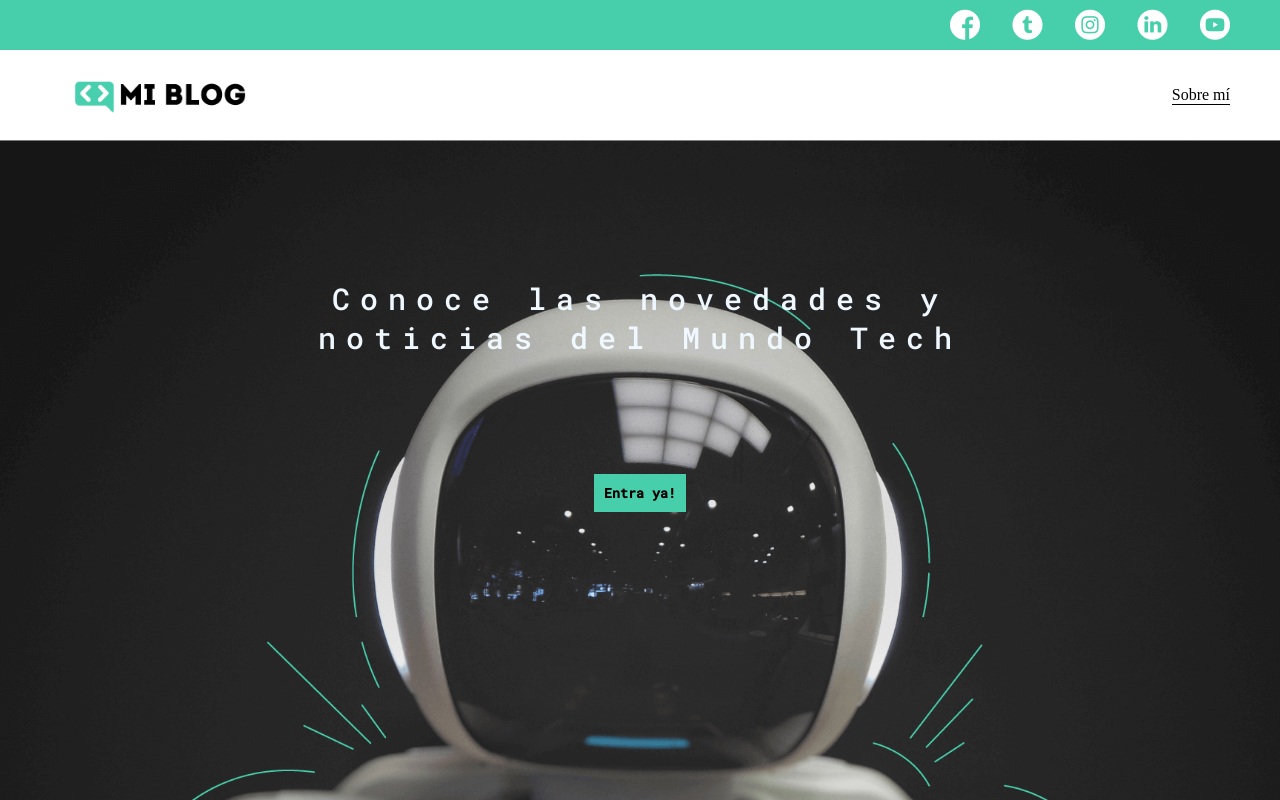
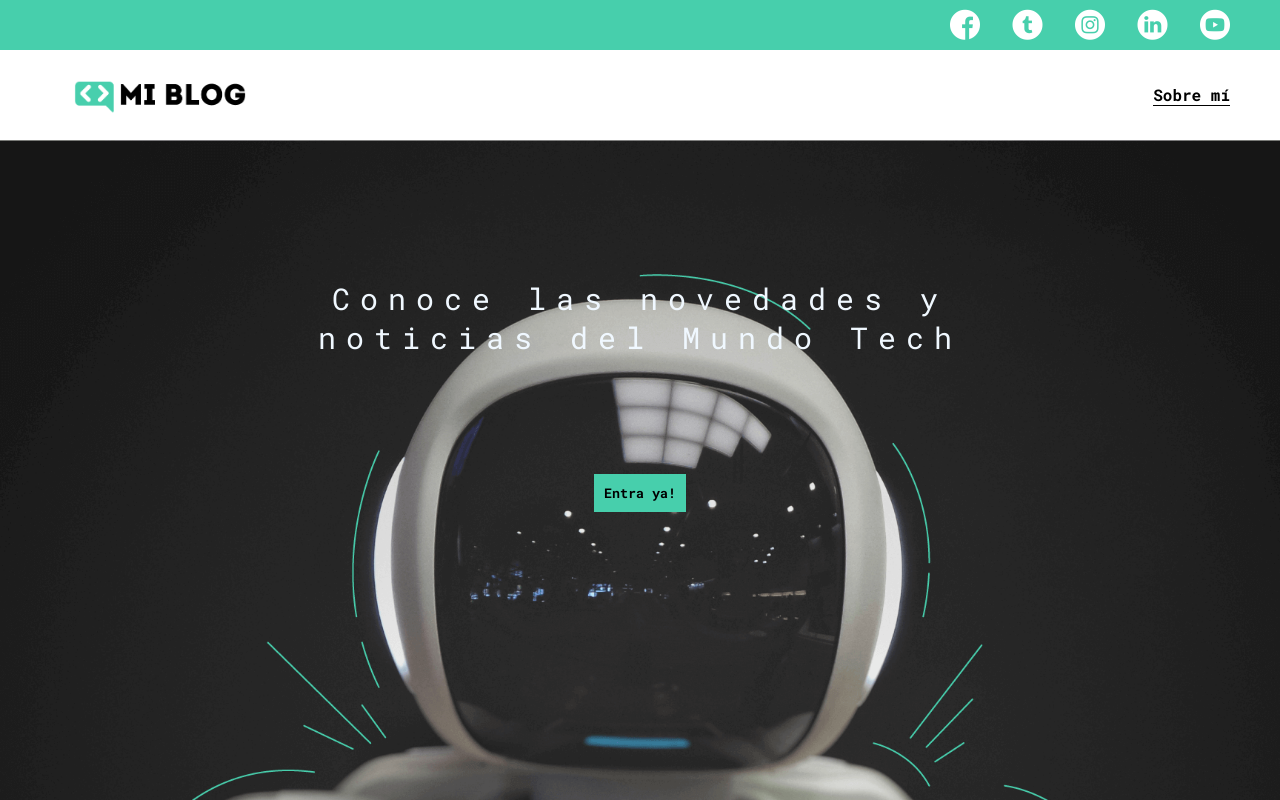
Before and after one commit to AzulPetrocelli/Maquetacion-en-CSS, a plain HTML site: page index.html in a window 1280 px wide. Drawn offline with Linux system fonts and the light colour scheme.

Commit message:
Terminando el Home

```diff
--- a/css/main.css
+++ b/css/main.css
@@ -1,3 +1,5 @@
+@import url('https://fonts.googleapis.com/css2?family=Roboto+Mono:wght@400;500;700&family=Roboto+Slab:wght@400;700&family=Roboto:wght@400;500;700;900&display=swap');
+
 * {
   margin: 0;
   padding: 0;
@@ -5,6 +7,7 @@
 }
 
 body {
+  font-family: 'Roboto Mono', monospace;
   position: fixed;
   top: 0;
   bottom: 0;
@@ -74,6 +77,7 @@ nav .profile-link {
 
 nav .profile-link a{
   font-size: 1.6rem;
+  font-weight: bold;
   color: black;
   border-bottom: solid 1px black;
 }
@@ -97,7 +101,6 @@ nav .profile-link a{
 }
 
 .home-main section h1 {
-  font-family: 'Roboto Mono', monospace;
   font-size: 3rem;
   font-weight: 300;
   letter-spacing: 1rem;
--- a/index.html
+++ b/index.html
@@ -7,9 +7,6 @@
   <title>Mi Blog</title>
   <link rel="stylesheet" href="css/main.css">
   <link rel="stylesheet" href="css/font/flaticon.css">
-  <link rel="preconnect" href="https://fonts.googleapis.com">
-  <link rel="preconnect" href="https://fonts.gstatic.com" crossorigin>
-  <link href="https://fonts.googleapis.com/css2?family=Roboto+Mono:wght@500&display=swap" rel="stylesheet">
 </head>
 <body>
   <header>
```
